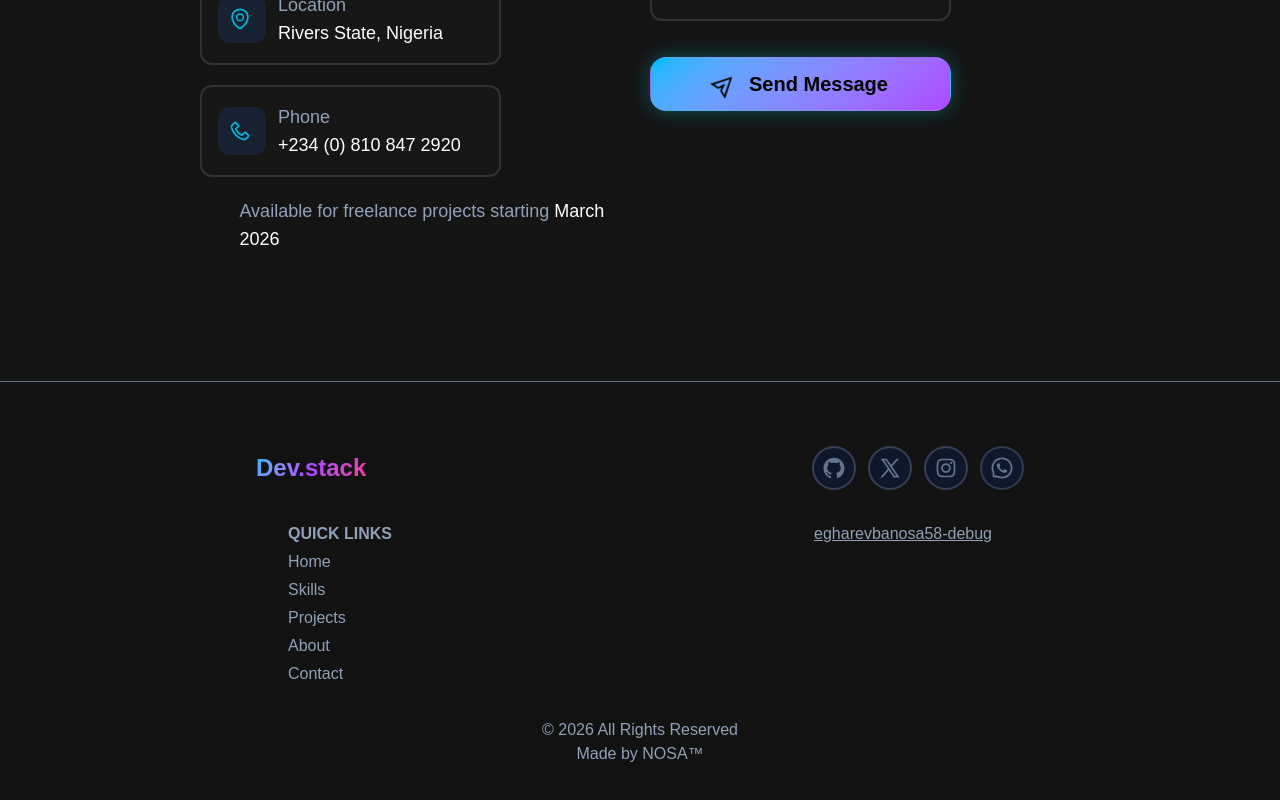
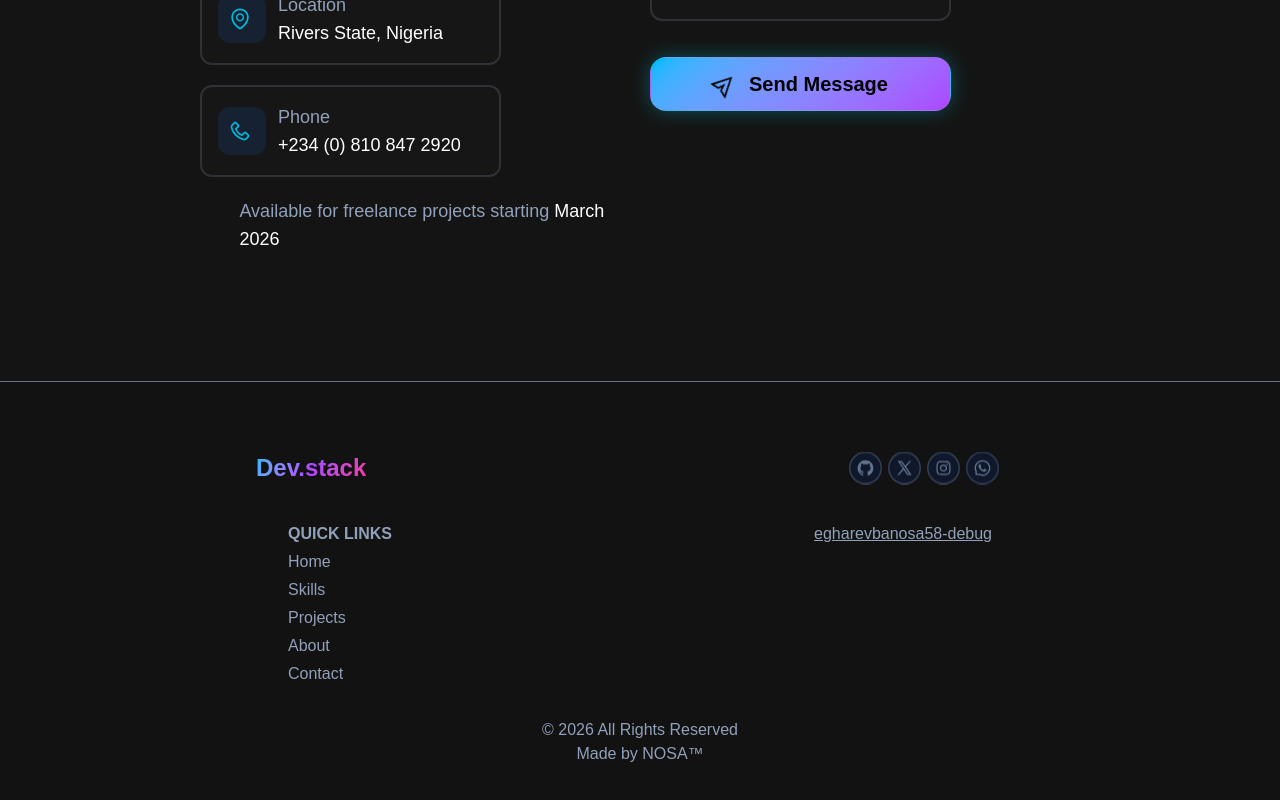
Before and after one commit to egharevbanosa58-debug/my-code-stack, a Next.js app in the folder my-stack/: page / in a window 1280 px wide. Shown: the part 6472-7272 px from the top of the page. Built offline with nearby package versions, Linux system fonts and the light colour scheme.

Commit message:
modifications to the footer

```diff
--- a/my-stack/app/components/Footer.jsx
+++ b/my-stack/app/components/Footer.jsx
@@ -24,7 +24,7 @@ export default function Footer() {
     return (
         <div className="border-t border-slate-500 md:px-64 md:py-16 p-5">
             <div className="flex justify-between items-center">
-                <Logo />
+                <Logo/>
 
                 <motion.div
                     key="SMediaIcons"
@@ -32,7 +32,7 @@ export default function Footer() {
                     initial="hidden"
                     whileInView="show"
                     viewport={{ once: true }}
-                    className="flex flex-row gap-3 justify-center items-center"
+                    className="flex flex-row gap-2 justify-center items-center scale-75"
                 >
                     <MotionSMediaIcons
                         variants={items}
```
